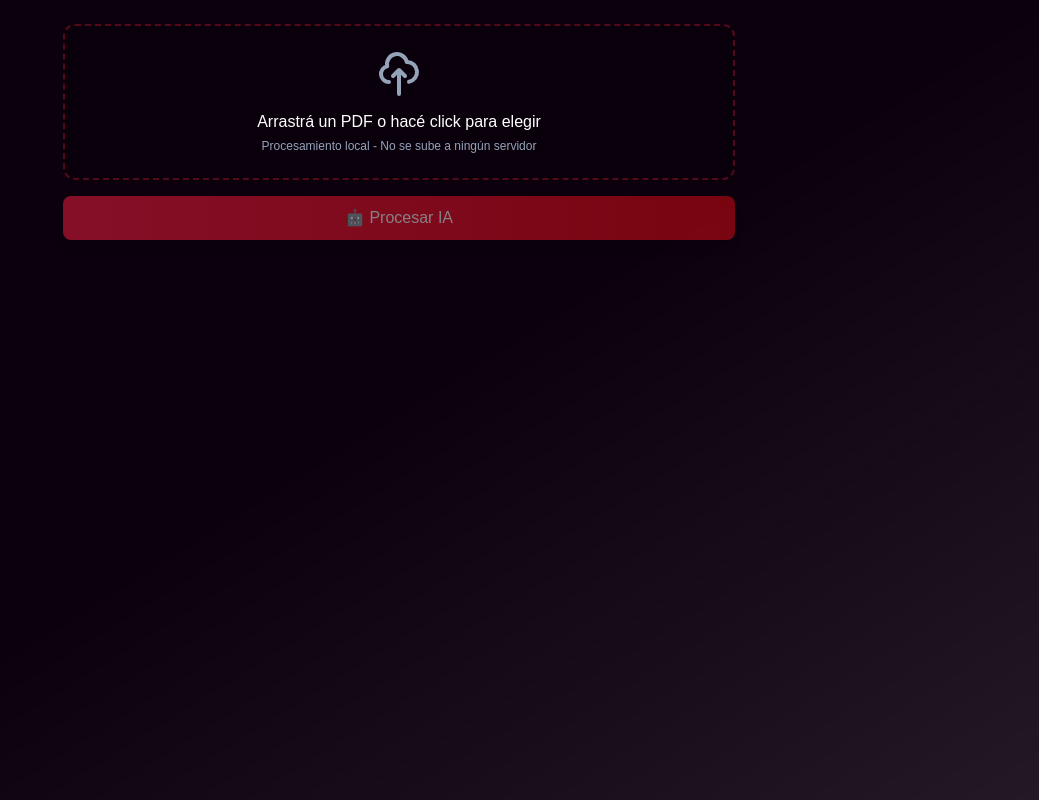
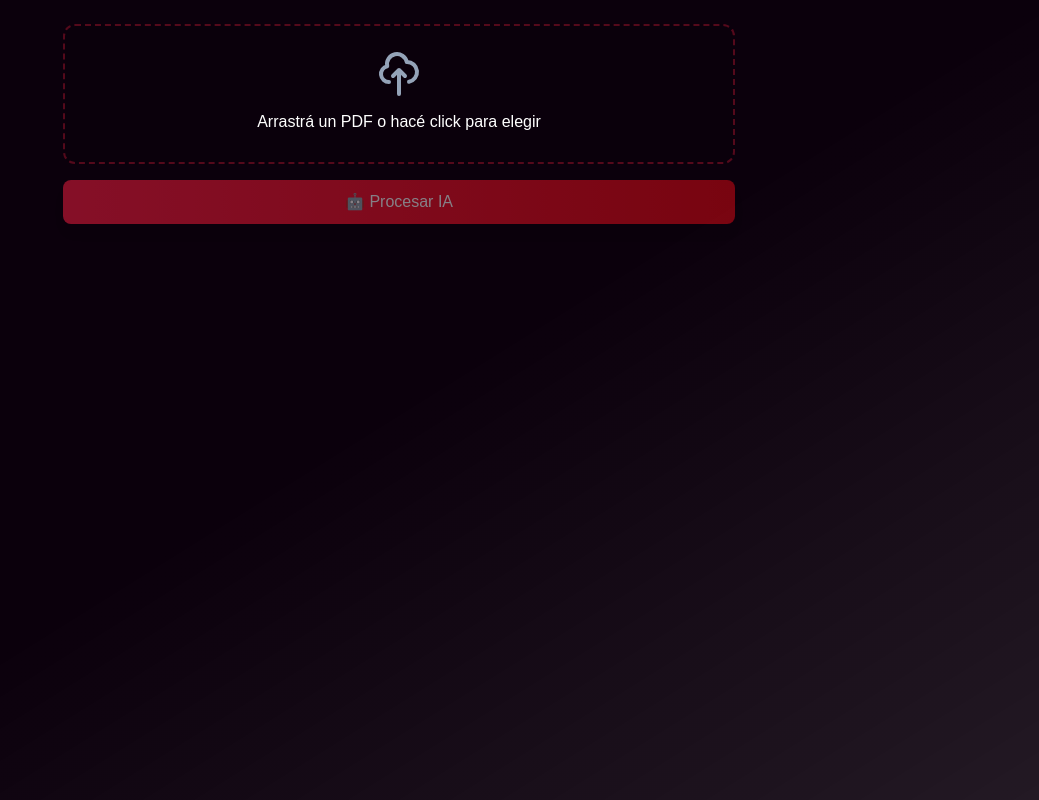
Before and after one commit to santiagodiazpace/InvoiceAI, an Angular app: page /oda-invoice in a window 1280 px wide. Shown: the whole page, without its empty margins (241-1280 px from the left). Built offline with nearby package versions, Linux system fonts and the light colour scheme; a web font is replaced by a local one.

Commit message:
Cambios nombres

```diff
--- a/src/app/pages/docai/docai-v2.html
+++ b/src/app/pages/docai/docai-v2.html
@@ -75,9 +75,6 @@
           } @else {
             <p class="text-base font-medium text-white mb-1">
               Arrastrá un PDF o hacé click para elegir
-            </p>
-            <p class="text-xs text-slate-400">
-              Procesamiento local - No se sube a ningún servidor
             </p>
           }
         </div>
--- a/src/index.html
+++ b/src/index.html
@@ -34,7 +34,7 @@
       <!-- Logo con optimización LCP -->
       <div class="logo-container">
         <div class="splash-logo-text">
-          <h1 class="text-4xl font-bold text-white mb-2">ODA Invoice</h1>
+          <h1 class="text-4xl font-bold text-white mb-2"> InvoiceIA </h1>
           <p class="text-lg text-gray-300">Procesamiento inteligente de facturas</p>
         </div>
       </div>
```
